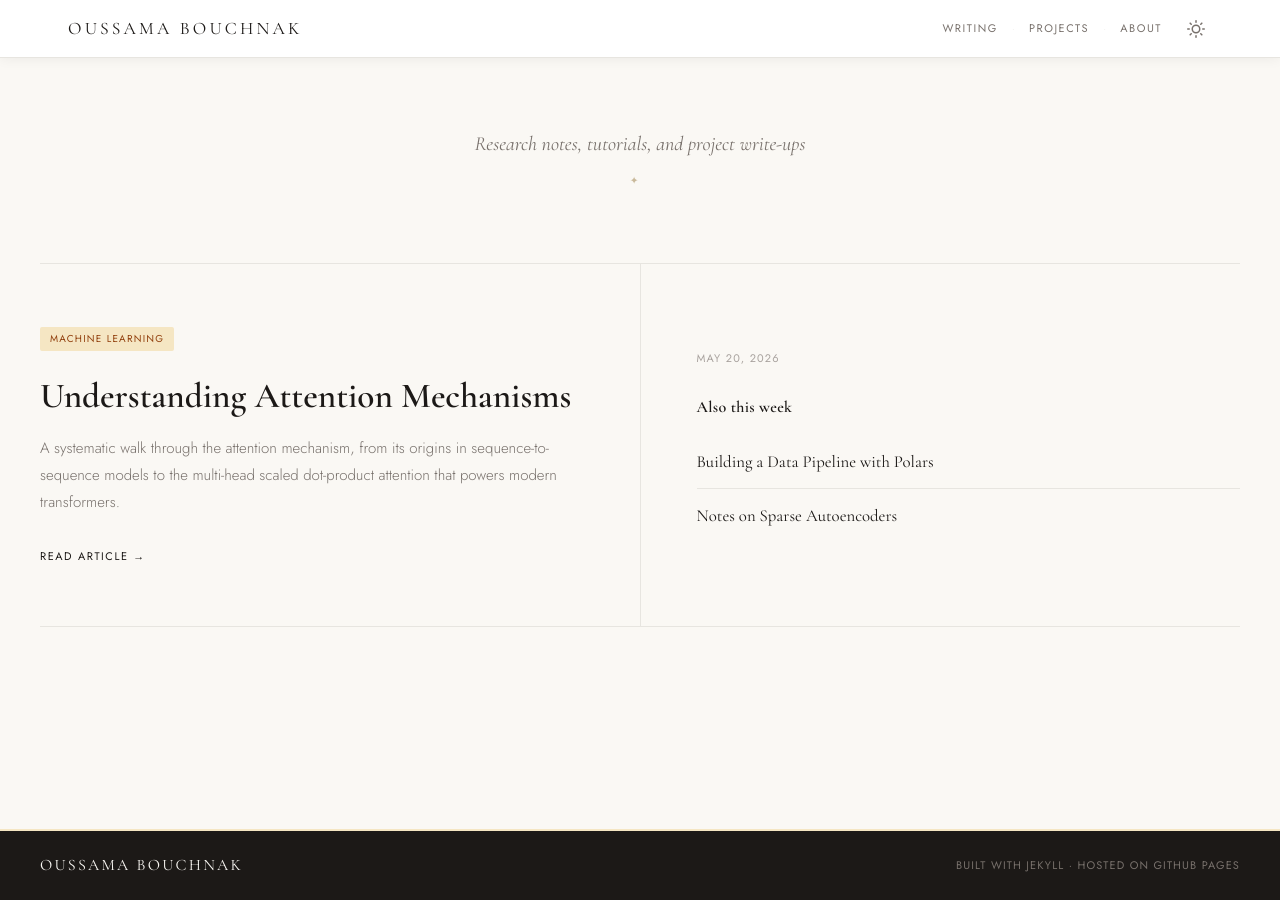
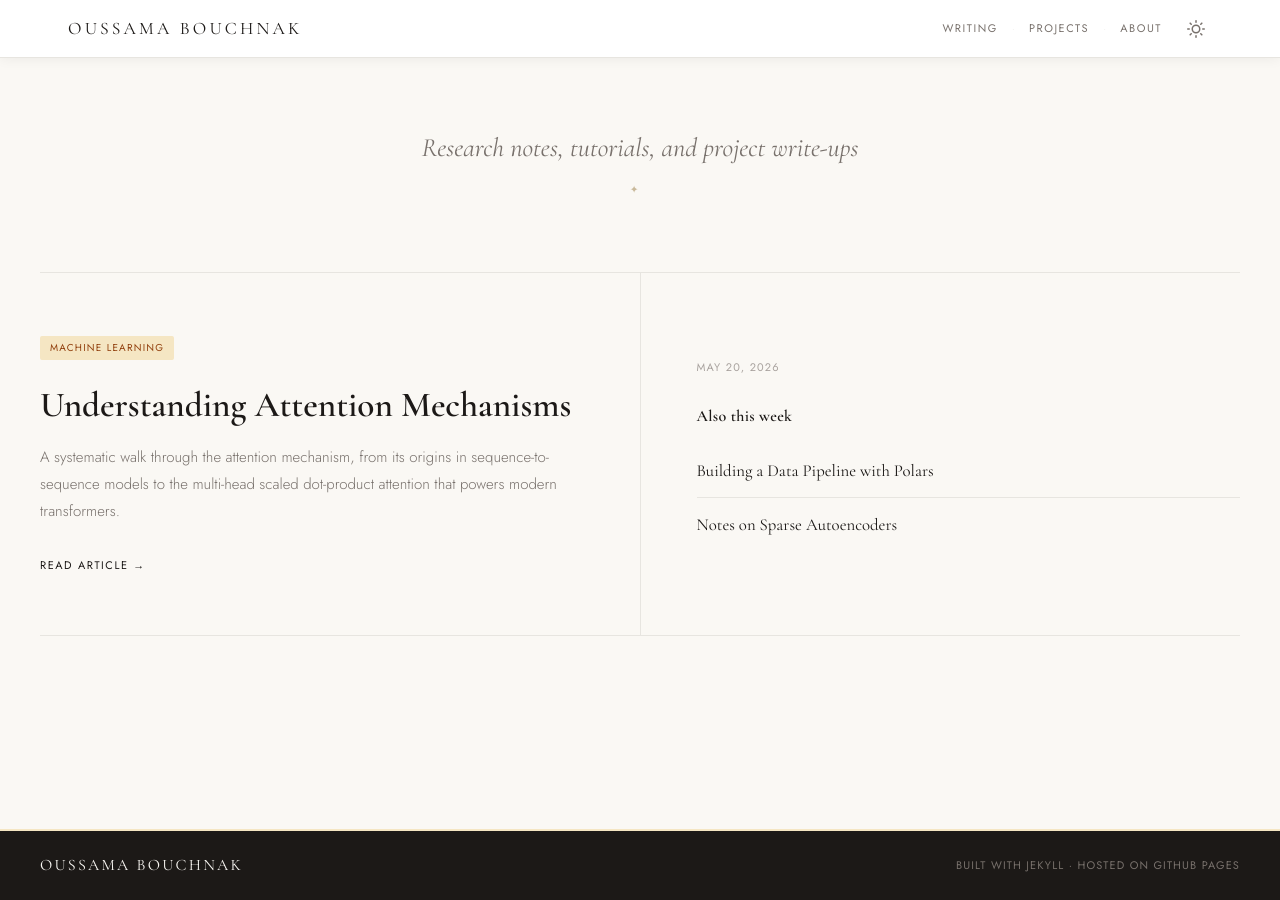
Before and after one commit to OussamaBouchnak/oussamabouchnak.github.io, a Jekyll site: the page built from index.html, in a window 1280 px wide. Built offline with Jekyll 4.4.1, drawn with Linux system fonts in a browser that asks for light colours; nearby versions of some CDN libraries.

Commit message:
Increase tagline font size

```diff
--- a/assets/css/main.css
+++ b/assets/css/main.css
@@ -352,7 +352,7 @@ img {
   font-family: 'Cormorant Garamond', serif;
   font-style: italic;
   font-weight: 400;
-  font-size: 1.25rem;
+  font-size: 1.65rem;
   color: var(--color-muted);
   margin-bottom: 14px;
   line-height: 1.4;
```
